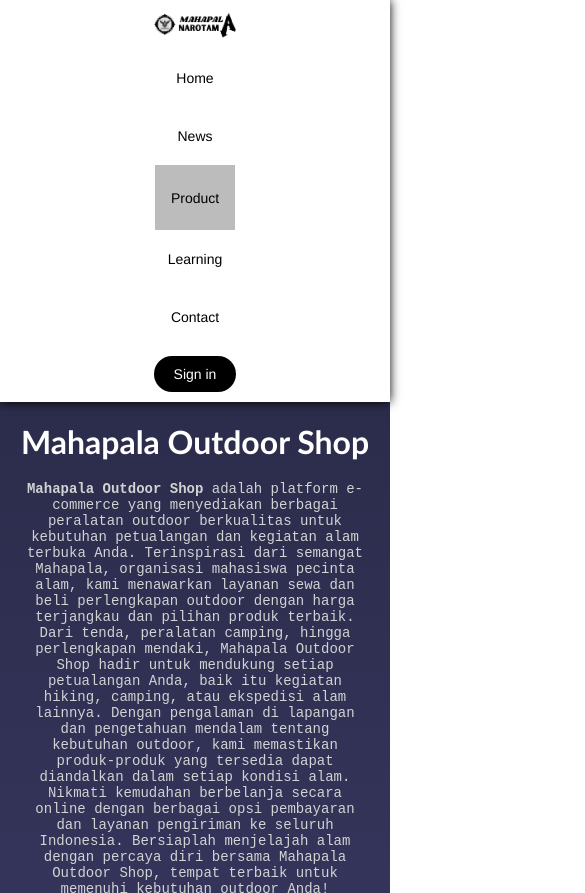
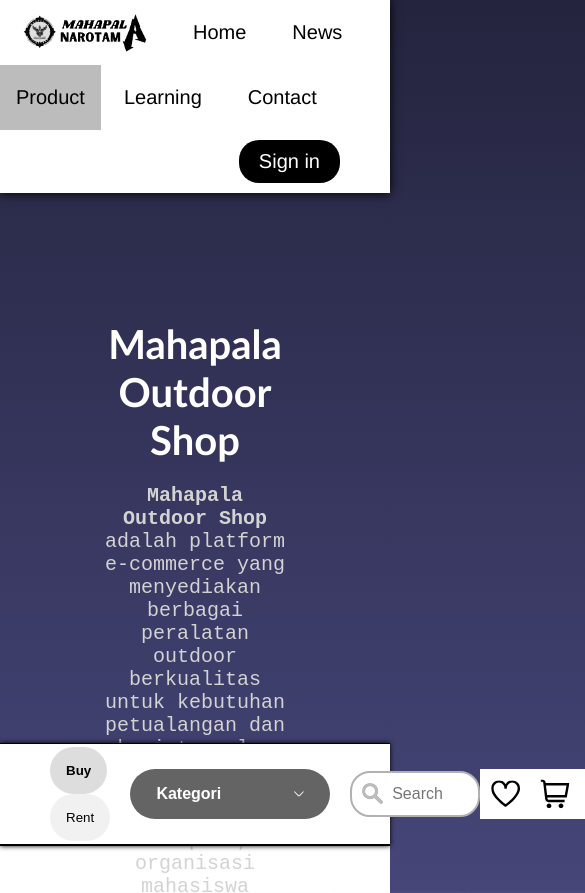
Before and after one commit to mahapalanarotama/mahapalanarotama.github.io, a plain HTML site: page Product.html in a window 390 px wide. Shown: the top 893 px of the page, 585 px wide, since content can reach past the window. Drawn offline with Linux system fonts and the light colour scheme.

Commit message:
Update style.css

```diff
--- a/style.css
+++ b/style.css
@@ -1,10 +1,3 @@
-/* Basic Reset */
-* {
-    box-sizing: border-box;
-    margin: 0;
-    padding: 0;
-}
-
 body{
     /*background-color: rgb(173, 173, 173);*/
     background: linear-gradient(180deg, rgb(36, 36, 62) 0%, rgb(89, 89, 155) 48.52%, rgb(15, 12, 41) 100%);
@@ -690,141 +683,3 @@ ol li a:hover{
     background-color: #ffffff;
     border-radius: 20px;
 }
-
-
-/* Responsive container */
-body {
-    /*background-color: rgb(173, 173, 173);*/
-    background: linear-gradient(180deg, rgb(36, 36, 62) 0%, rgb(89, 89, 155) 48.52%, rgb(15, 12, 41) 100%);
-    font-family: 'Helvetica', sans-serif;
-    margin: 0;
-    padding: 0;
-    font-size: 16px; /* Adjusted for better readability on smaller screens */
-}
-
-nav ul {
-    display: flex;
-    flex-wrap: wrap; /* Wrap items on smaller screens */
-    justify-content: space-around; /* Space items evenly */
-}
-
-ul li {
-    flex-grow: 1;
-}
-
-.logo img {
-    width: 100px; /* Adjust logo size for smaller screens */
-}
-
-/* Responsive Header */
-.header-product {
-    width: 100%;
-    height: auto; /* Ensure height adjusts based on content */
-    padding: 50px 20px; /* Add padding for smaller screens */
-}
-
-.Top-header h1 {
-    font-size: 2.5rem; /* Adjust font size for smaller screens */
-}
-
-/* Responsive Tab Header */
-.Tab-Header {
-    flex-direction: column; /* Stack elements vertically on smaller screens */
-    padding: 20px;
-}
-
-.Tab-Header .dropbtn {
-    width: 100%; /* Full width on smaller screens */
-    font-size: 1rem;
-}
-
-/* Responsive Search */
-input[type=search] {
-    width: 100px; /* Smaller default width */
-    padding: 8px 15px 8px 30px;
-}
-
-input[type=search]:focus {
-    width: 100%; /* Full width on focus for smaller screens */
-}
-
-/* Responsive Product Catalog */
-.row-content-product {
-    flex-wrap: wrap; /* Allow products to wrap on smaller screens */
-    gap: 10px;
-}
-
-.product {
-    width: 100%; /* Full width on smaller screens */
-    margin-bottom: 20px;
-}
-
-/* Responsive Grid for Images */
-.gallery {
-    width: 100%; /* Full width for images on smaller screens */
-}
-
-/* Media Queries for different screen sizes */
-@media only screen and (max-width: 768px) {
-    .Top-header h1 {
-        font-size: 2rem;
-    }
-
-    .top-page h1, .top-page h2 {
-        font-size: 50px; /* Smaller font size for smaller screens */
-    }
-
-    .Tab-Header {
-        flex-direction: column; /* Stack items vertically */
-        padding: 10px;
-    }
-
-    .service {
-        flex-direction: column; /* Stack services vertically on smaller screens */
-    }
-
-    .page5 {
-        padding: 20px;
-    }
-
-    .footer {
-        flex-direction: column;
-        align-items: center; /* Center content in the footer */
-    }
-
-    .logo2 img {
-        width: 50%; /* Smaller logo in footer */
-    }
-
-    .footer p {
-        padding-left: 0;
-        text-align: center;
-    }
-}
-
-@media only screen and (max-width: 480px) {
-    body {
-        font-size: 14px; /* Smaller font size on mobile */
-    }
-
-    nav ul {
-        flex-direction: column;
-        align-items: center; /* Center nav items */
-    }
-
-    .header-product {
-        padding: 20px; /* Smaller padding */
-    }
-
-    .service {
-        text-align: center; /* Center align text on mobile */
-    }
-
-    .page3 h2 {
-        font-size: 2rem;
-    }
-
-    .footer p {
-        padding-top: 10px;
-    }
-}
```
